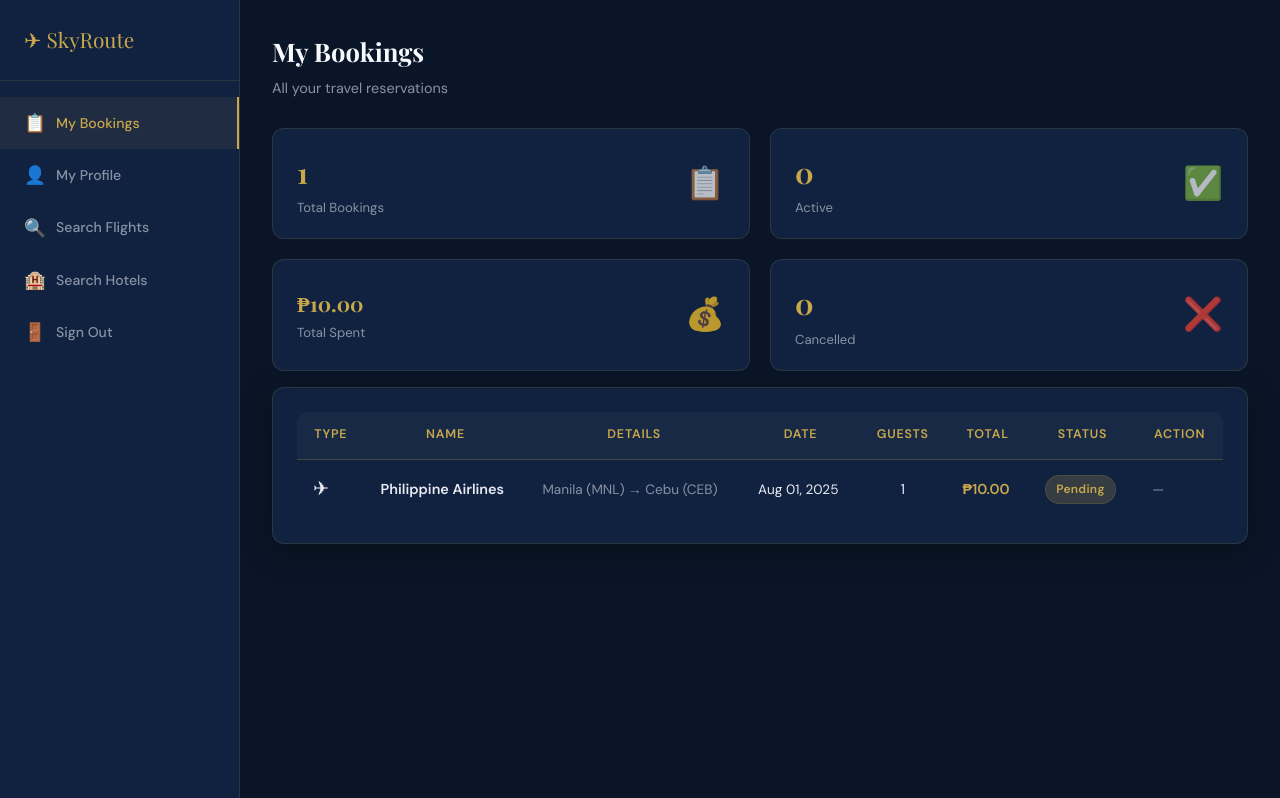
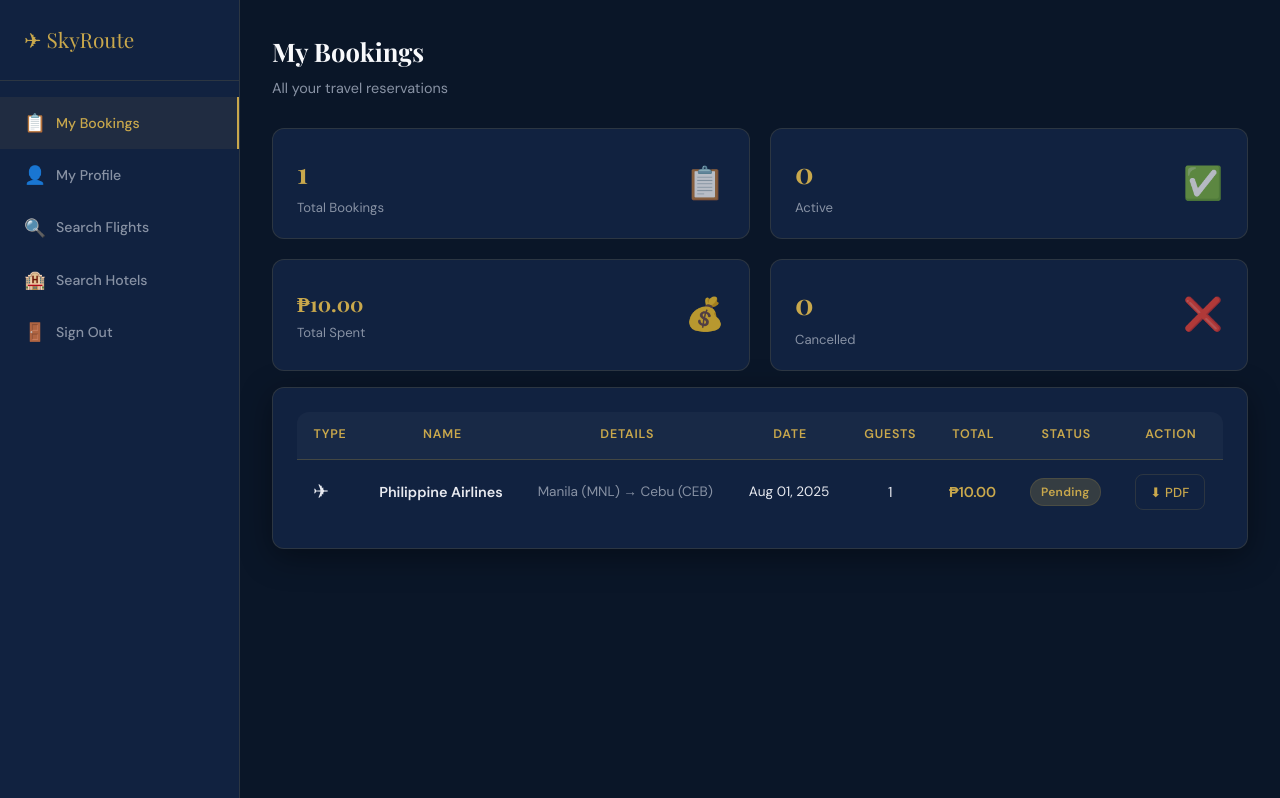
Before and after one commit to Markfruelda19/SkyRoute, a PHP site: page /travel-booking-system/dashboard.php in a window 1280 px wide. Shown: the part 65-863 px from the top of the page. Run offline with PHP 8.4, Linux system fonts and the light colour scheme; a user stored in the database is signed in; data comes from the database, SQL or seed files in the repository; tables that the repository leaves empty hold one stand-in row (values such as "Sample post").

Commit message:
Update dashboard.php

```diff
--- a/travel-booking-system/dashboard.php
+++ b/travel-booking-system/dashboard.php
@@ -138,14 +138,15 @@ $tab = $_GET['tab'] ?? 'bookings';
                   <td class="text-gold fw-600"><?= formatPrice($b['total_price']) ?></td>
                   <td><span class="badge badge-<?= $b['status'] ?>"><?= ucfirst($b['status']) ?></span></td>
                   <td>
+                    <div style="display:flex; gap:0.4rem; flex-wrap:wrap">
+                      <a href="receipt.php?id=<?= $b['id'] ?>" class="btn btn-outline btn-sm" title="Download PDF Receipt">⬇ PDF</a>
                       <?php if ($b['status'] === 'confirmed'): ?>
                       <form method="POST" style="display:inline" onsubmit="return confirm('Cancel this booking?')">
                         <input type="hidden" name="booking_id" value="<?= $b['id'] ?>">
                         <button type="submit" name="cancel_booking" class="btn btn-danger btn-sm">Cancel</button>
                       </form>
-                    <?php else: ?>
-                      <span class="text-muted fs-sm">—</span>
                       <?php endif; ?>
+                    </div>
                   </td>
                 </tr>
                 <?php endforeach; ?>
```
Lines whose indentation alone changed are shown as unchanged.
